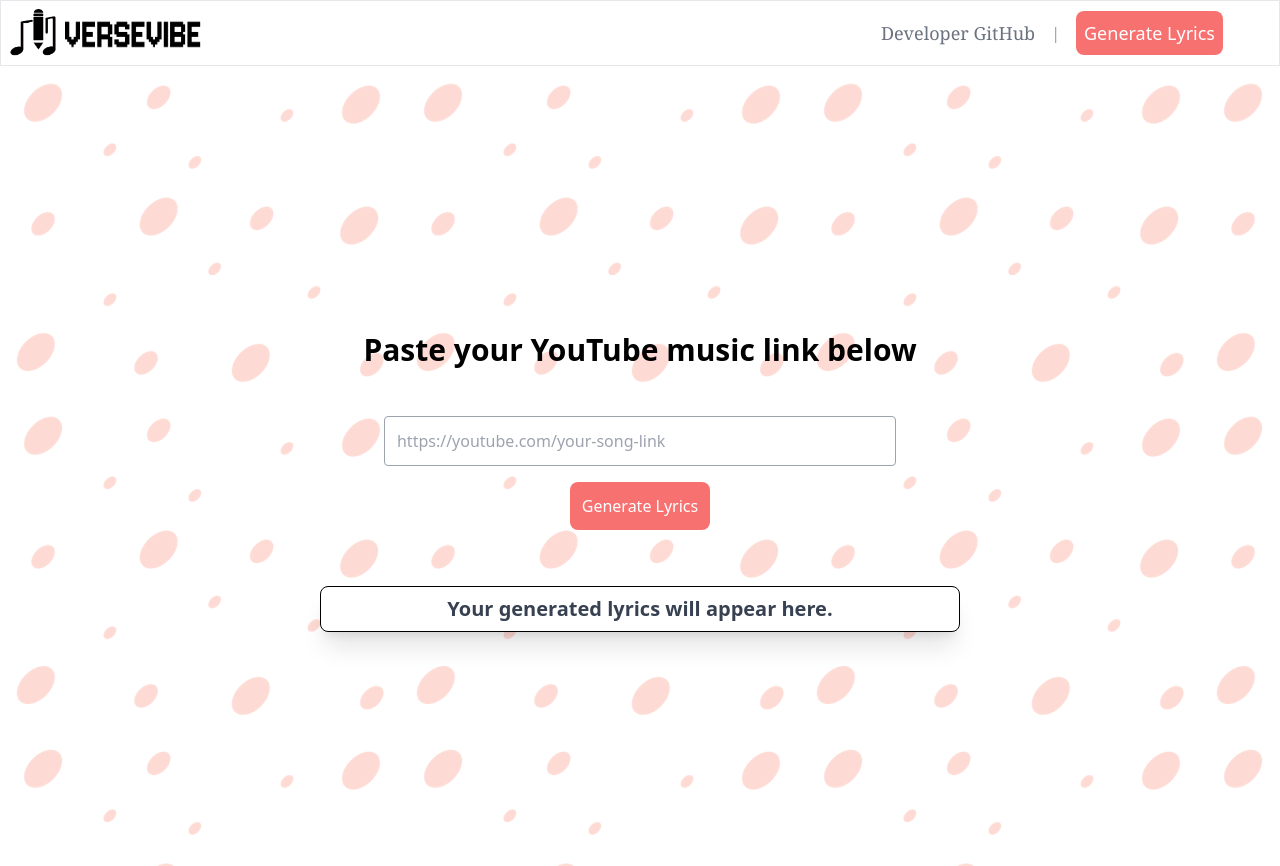
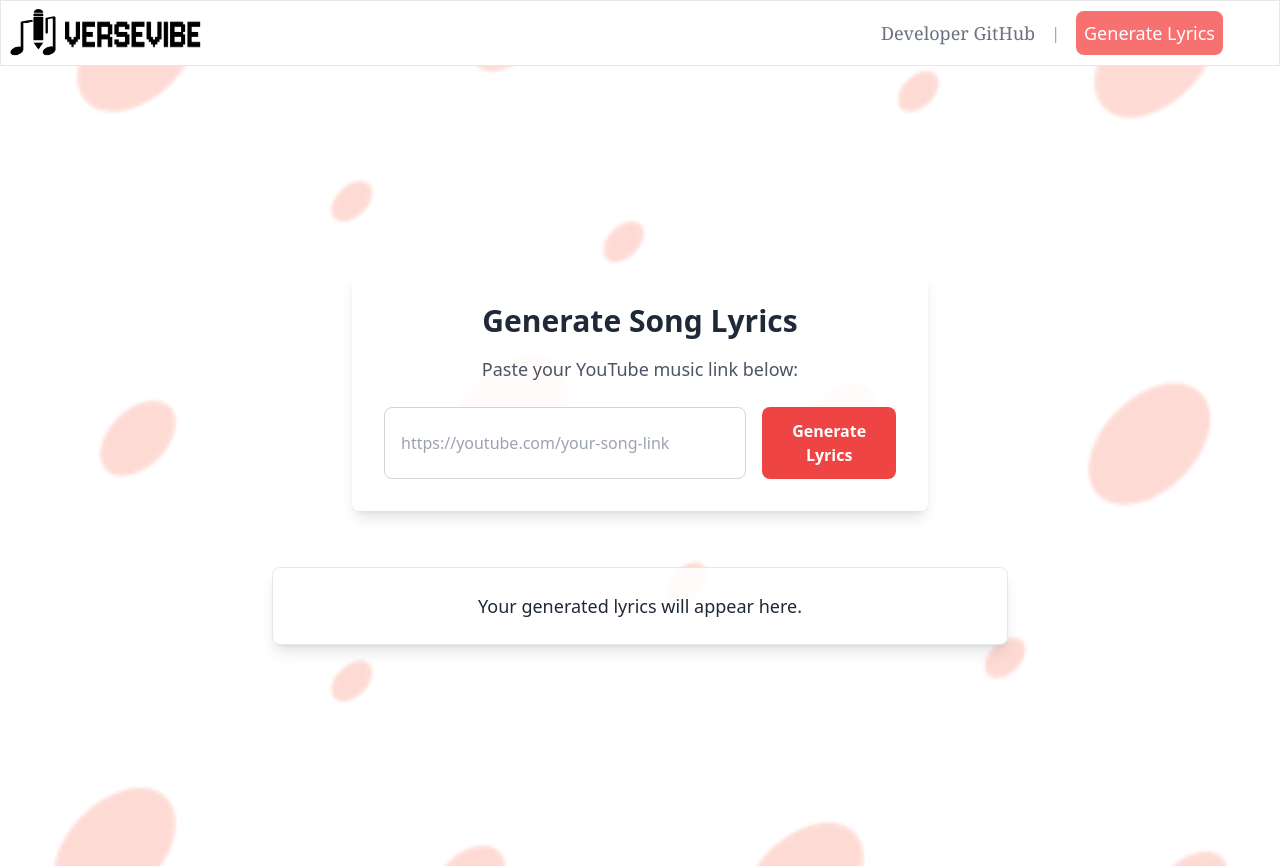
Before and after one commit to adixb/VerseVibe-frontend-, a React (Create React App) app: page /GenerateLyrics in a window 1280 px wide. Built offline with nearby package versions, Linux system fonts and the light colour scheme.

Commit message:
fixed css layout

```diff
--- a/src/Pages/GenLyrics.jsx
+++ b/src/Pages/GenLyrics.jsx
@@ -1,13 +1,12 @@
 import React, { useState } from 'react';
 import Navbar from '../Component/Navbar';
 import Background from "../Assets/background.png";
-import axios from 'axios' ;
+import axios from 'axios';
 
 function GenLyrics() {
   const [youtubeLink, setYoutubeLink] = useState('');
   const [lyrics, setLyrics] = useState('');
   const [loading, setLoading] = useState(false);
-
 
   const handleGenerateLyrics = async () => {
     if (!youtubeLink) {
@@ -32,37 +31,43 @@ function GenLyrics() {
     }
   };
 
-
   return (
     <>
       <Navbar />
-      <div className="Generation-container  w-full h-screen flex flex-col items-center justify-center"
-       style={{ backgroundImage: `url(${Background})` }}>
-        <div className="text-center">
-          <p className='text-3xl font-bold my-12'>Paste your YouTube music link below</p>
+      <div
+        className="w-full h-screen flex flex-col items-center justify-center bg-cover bg-center"
+        style={{ backgroundImage: `url(${Background})` }}
+      >
+        <div className="bg-white bg-opacity-90 p-8 rounded-lg shadow-lg text-center max-w-xl w-full mx-4 md:mx-auto">
+          <h1 className="text-3xl font-bold mb-4 text-gray-800">Generate Song Lyrics</h1>
+          <p className="text-lg text-gray-600 mb-6">Paste your YouTube music link below:</p>
+          <div className="flex flex-col md:flex-row gap-4 w-full">
             <input
-            type='url'
-            placeholder='https://youtube.com/your-song-link'
-            className='p-3 border border-gray-400 rounded w-full max-w-lg'
+              type="url"
+              placeholder="https://youtube.com/your-song-link"
+              className="p-4 border border-gray-300 rounded-lg w-full focus:outline-none focus:ring-2 focus:ring-red-400 transition-shadow"
               value={youtubeLink}
-            onChange={(e) => setYoutubeLink(e.target.value)} // Capture input
+              onChange={(e) => setYoutubeLink(e.target.value)}
             />
             <button
               onClick={handleGenerateLyrics}
-            className='mt-4 p-3 bg-red-400 text-white rounded-lg hover:bg-red-600 transition-colors'
+              className="px-6 py-3 bg-red-500 text-white rounded-lg font-semibold hover:bg-red-600 transition duration-300 ease-in-out transform hover:scale-105 w-full md:w-auto"
             >
               Generate Lyrics
             </button>
           </div>
+        </div>
 
-        {/* Display lyrics or a loading state */}
-        <div className="lyrics-container mt-10 w-full max-w-2xl p-4 text-center">
+        {/* Display lyrics or loading state */}
+        <div className="mt-10 w-full max-w-3xl p-4 text-center">
           {loading ? (
-            <p className="text-xl text-black">Generating lyrics, please wait...</p>
+            <p className="text-2xl text-gray-800 font-semibold animate-pulse">Generating lyrics, please wait...</p>
           ) : (
-            <p className="text-xl font-bold text-gray-700 whitespace-pre-wrap bg-white border border-black p-2 rounded-lg shadow-xl">
+            <div className="bg-white bg-opacity-90 border border-gray-200 rounded-lg p-6 shadow-lg max-h-96 overflow-y-auto">
+              <p className="text-lg font-medium text-gray-800 whitespace-pre-wrap">
                 {lyrics || 'Your generated lyrics will appear here.'}
               </p>
+            </div>
           )}
         </div>
       </div>
```
Also changed, not shown: public/index.html (+6 -10 lines). Lines whose indentation alone changed are shown as unchanged.
